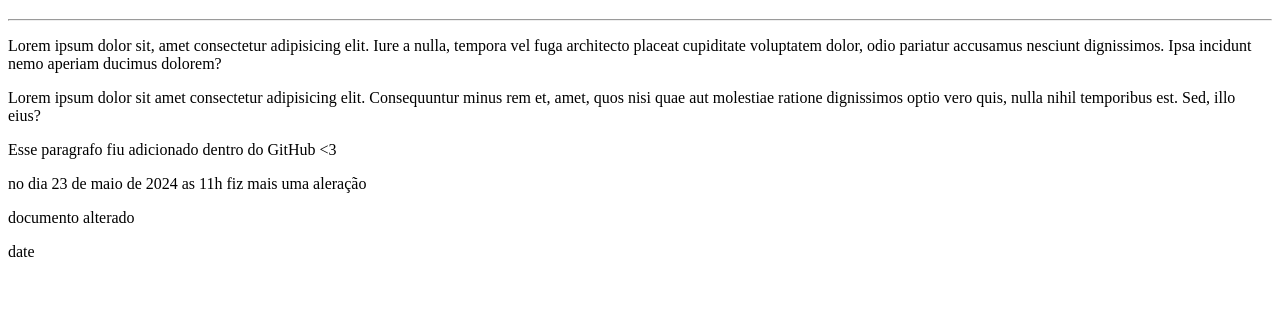
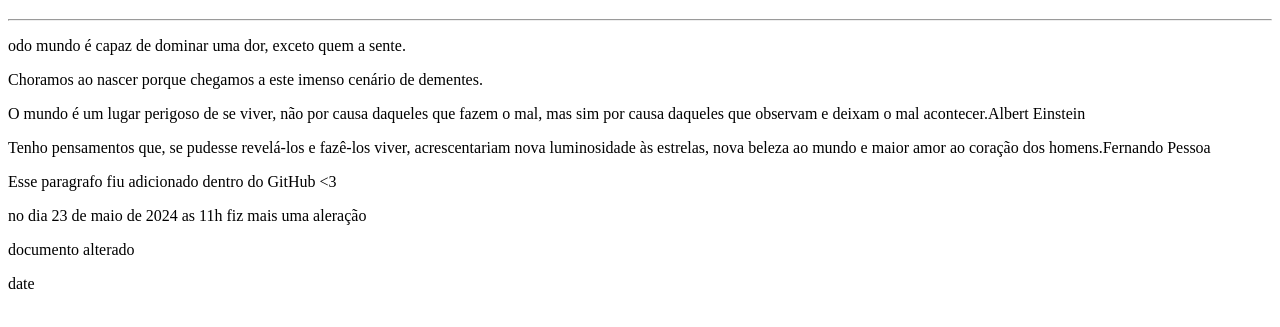
Before and after one commit to marcio-mb/Ola-Mundo, a plain HTML site: page site-exemplo/index.html in a window 1280 px wide. Shown: the part 61-388 px from the top of the page. Drawn offline with Linux system fonts and the light colour scheme.

Commit message:
Update index.html

```diff
--- a/site-exemplo/index.html
+++ b/site-exemplo/index.html
@@ -8,9 +8,12 @@
 <body>
     <h1>Olá, Mundo!</h1>
     <hr>
-    <p>Lorem ipsum dolor sit, amet consectetur adipisicing elit. Iure a nulla, tempora vel fuga architecto placeat cupiditate voluptatem dolor, odio pariatur accusamus nesciunt dignissimos. Ipsa incidunt nemo aperiam ducimus dolorem?
+    <p>odo mundo é capaz de dominar uma dor, exceto quem a sente.
     </p>
-    <p>Lorem ipsum dolor sit amet consectetur adipisicing elit. Consequuntur minus rem et, amet, quos nisi quae aut molestiae ratione dignissimos optio vero quis, nulla nihil temporibus est. Sed, illo eius?</p>
+    <p>Choramos ao nascer porque chegamos a este imenso cenário de dementes.</p>
+    <p>O mundo é um lugar perigoso de se viver, não por causa daqueles que fazem o mal, mas sim por causa daqueles que observam e deixam o mal acontecer.Albert Einstein </p>
+    <p>Tenho pensamentos que, se pudesse revelá-los e fazê-los viver, acrescentariam nova luminosidade às estrelas, nova beleza ao mundo e maior amor ao coração dos homens.Fernando Pessoa
+    </p>
     <p>Esse paragrafo fiu adicionado dentro do GitHub &lt;3 </p>
     <P>no dia 23 de maio de 2024 as 11h fiz mais uma aleração</P>
     <P>documento alterado</P>
```
